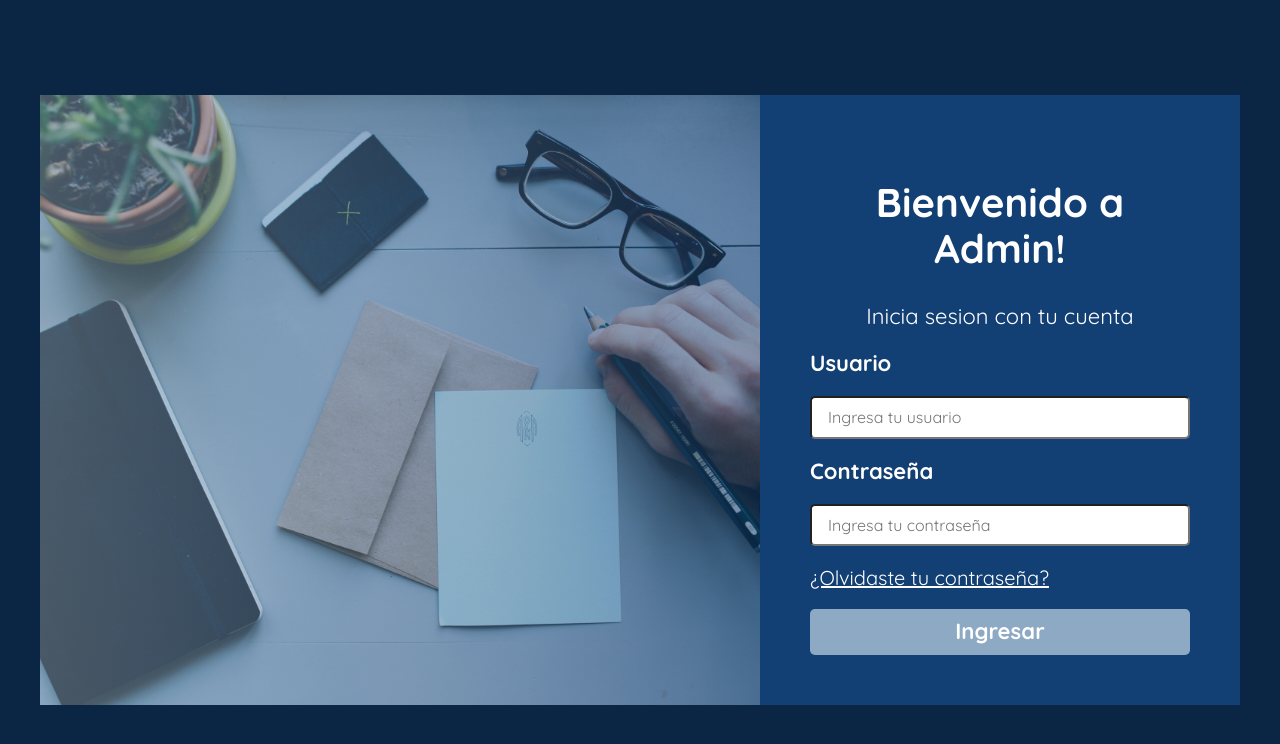
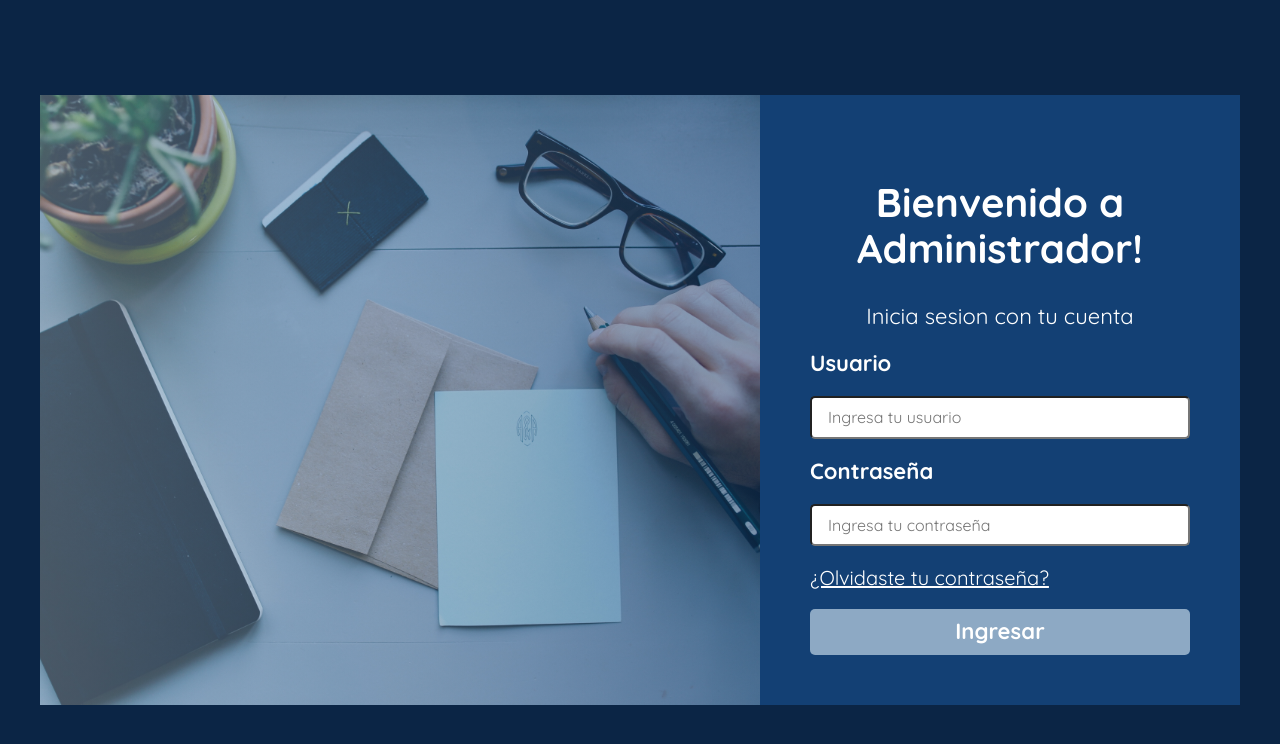
Before and after one commit to Yonathan-Calderon/Login-Basico, a plain HTML site: page index.html in a window 1280 px wide. Drawn offline with Linux system fonts and the light colour scheme.

Commit message:
Cambio de titulo

```diff
--- a/index.html
+++ b/index.html
@@ -15,7 +15,7 @@
         </div>
         <form class="formulario">
            <div class="texto-formulario">
-            <h2>Bienvenido a Admin!</h2>
+            <h2>Bienvenido a Administrador!</h2>
             <p>Inicia sesion con tu cuenta</p>
          </div>
          <div class="input">
```
